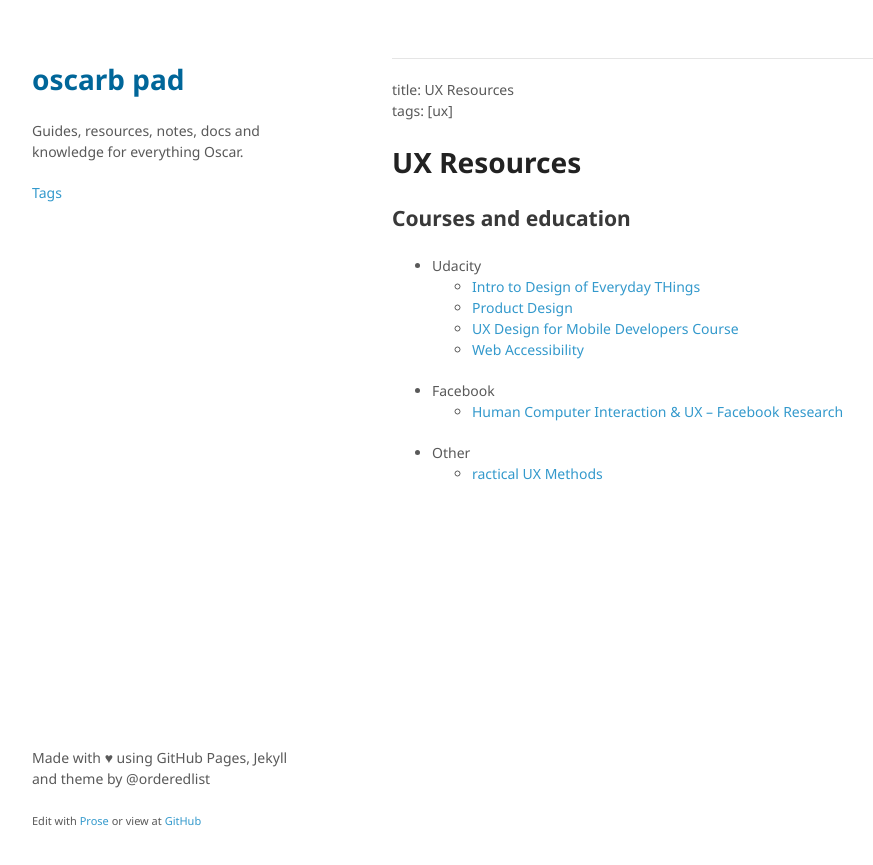
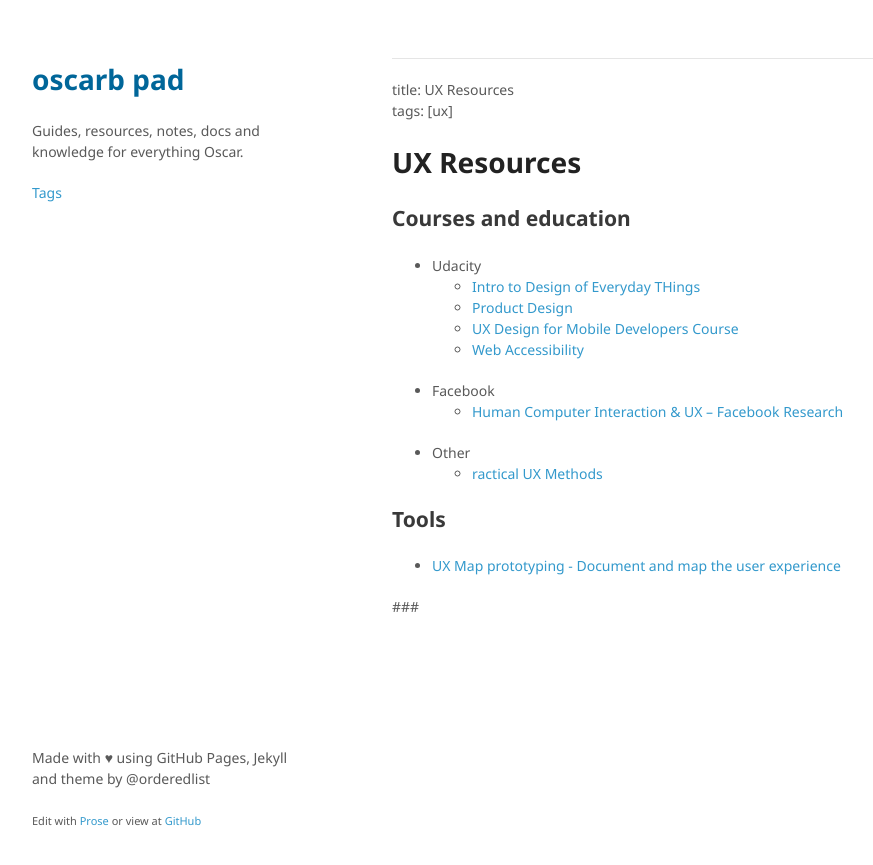
Before and after one commit to oscarb/pad, a Jekyll site: the page built from _docs/ux-resources.md, in a window 1280 px wide. Shown: the top 865 px of the page, without its empty margins (128-1001 px from the left). Built offline with Jekyll 4.4.1, drawn with Linux system fonts in a browser that asks for light colours; some web fonts are replaced.

Commit message:
Updated ux-resources.md

```diff
--- a/_docs/ux-resources.md
+++ b/_docs/ux-resources.md
@@ -17,3 +17,9 @@ tags: [ux]
   * [Human Computer Interaction & UX – Facebook Research](https://research.fb.com/category/human-computer-interaction-and-ux/)
 * Other
   * [ractical UX Methods](http://practicaluxmethods.com/)
+
+## Tools
+
+* [UX Map prototyping - Document and map the user experience](https://www.ux-map.com/)
+
+###
```
